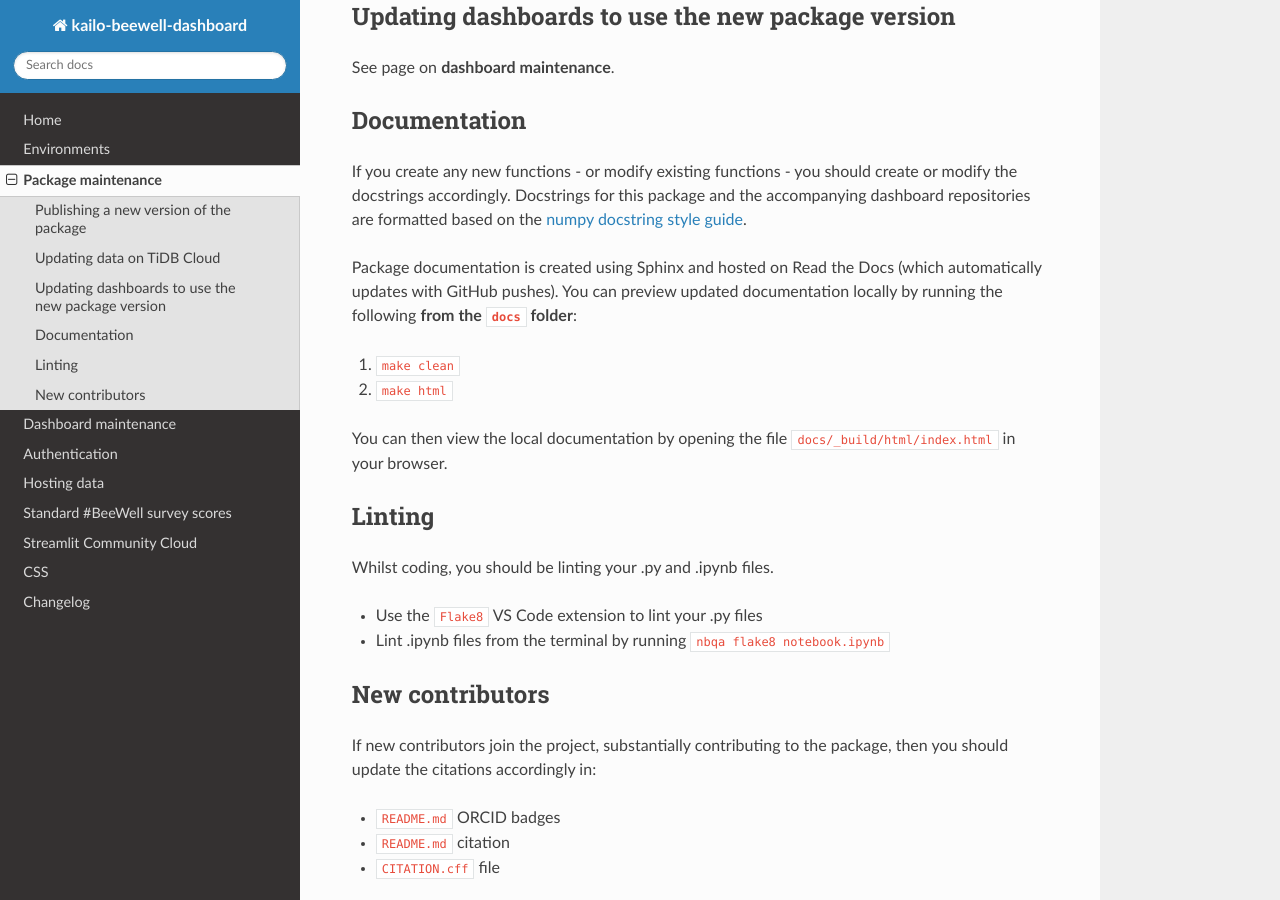
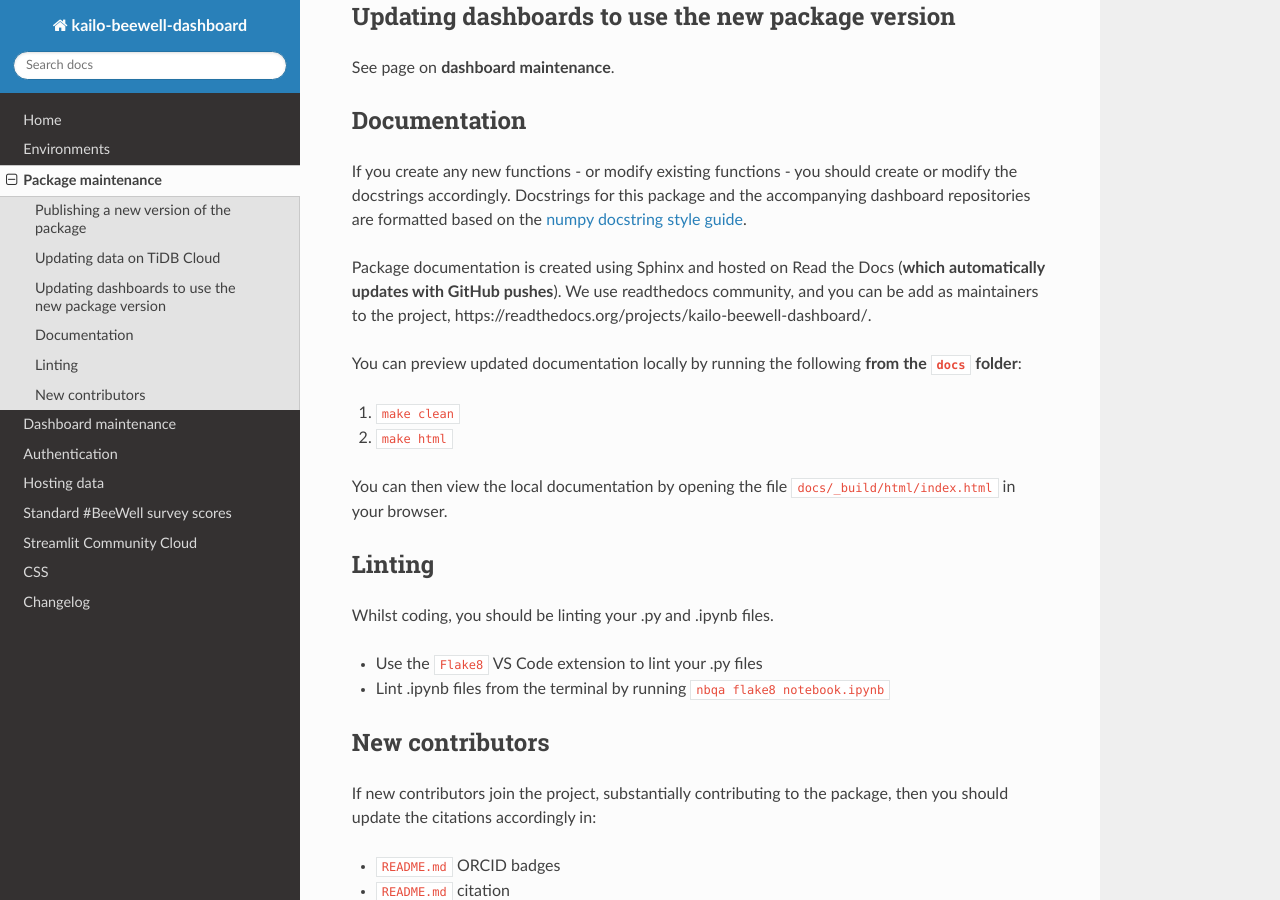
Before and after one commit to kailo-beewell/kailo_beewell_dashboard_package, a Sphinx documentation site: the page built from docs/package_maintenance.md, in a window 1280 px wide and 900 px high, scrolled down 1508 px. Built offline with Sphinx 7.4.7 and the Read the Docs theme 2.0.0, drawn with Linux system fonts in a browser that asks for light colours; pages that are not in the unit, such as notebooks, are missing from menus.

Commit message:
Minor changes

```diff
--- a/docs/package_maintenance.md
+++ b/docs/package_maintenance.md
@@ -46,7 +46,9 @@ See page on **dashboard maintenance**.
 
 If you create any new functions - or modify existing functions - you should create or modify the docstrings accordingly. Docstrings for this package and the accompanying dashboard repositories are formatted based on the [numpy docstring style guide](https://numpydoc.readthedocs.io/en/latest/format.html).
 
-Package documentation is created using Sphinx and hosted on Read the Docs (which automatically updates with GitHub pushes). You can preview updated documentation locally by running the following **from the `docs` folder**:
+Package documentation is created using Sphinx and hosted on Read the Docs (**which automatically updates with GitHub pushes**). We use readthedocs community, and you can be add as maintainers to the project, https://readthedocs.org/projects/kailo-beewell-dashboard/.
+
+You can preview updated documentation locally by running the following **from the `docs` folder**:
 1. `make clean`
 2. `make html`
 
```
Also changed, not shown: 1 other file.
